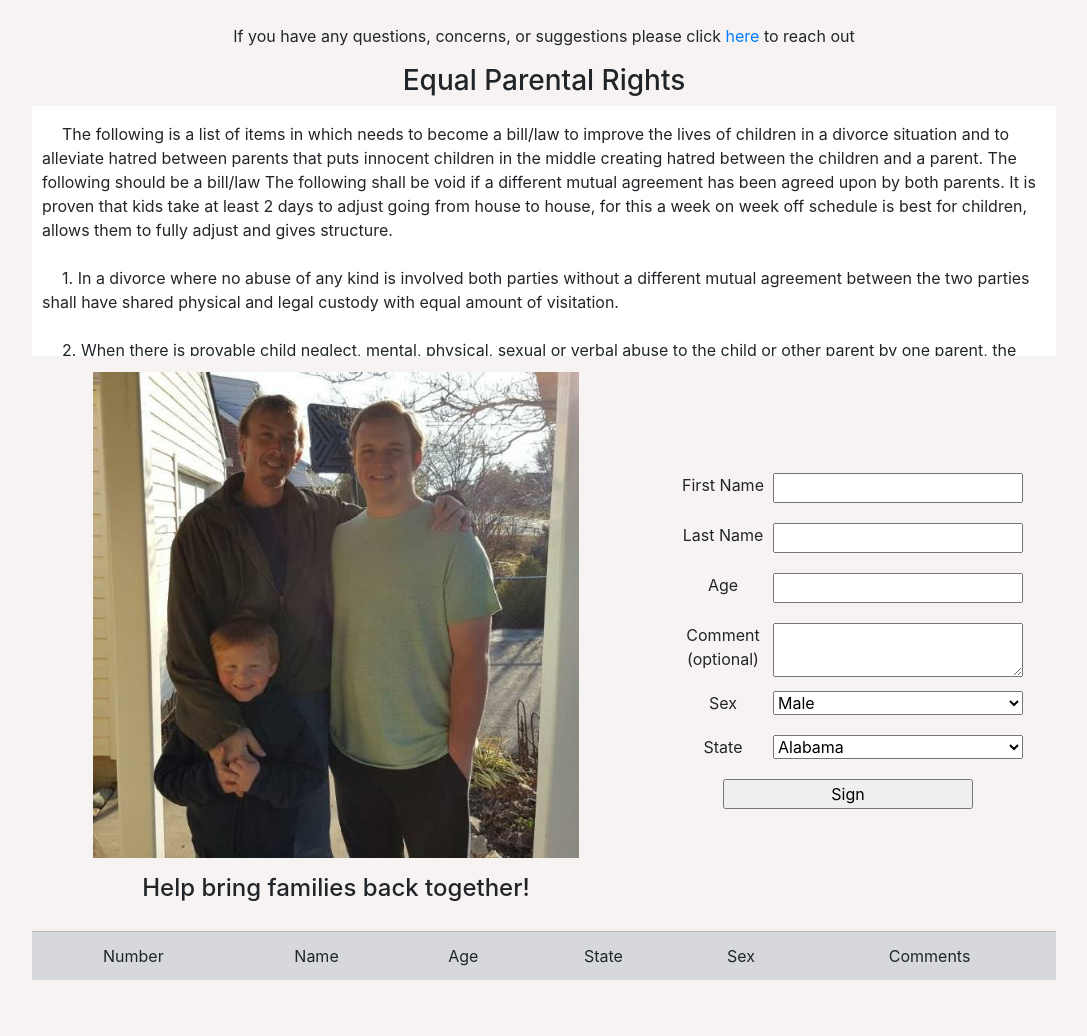
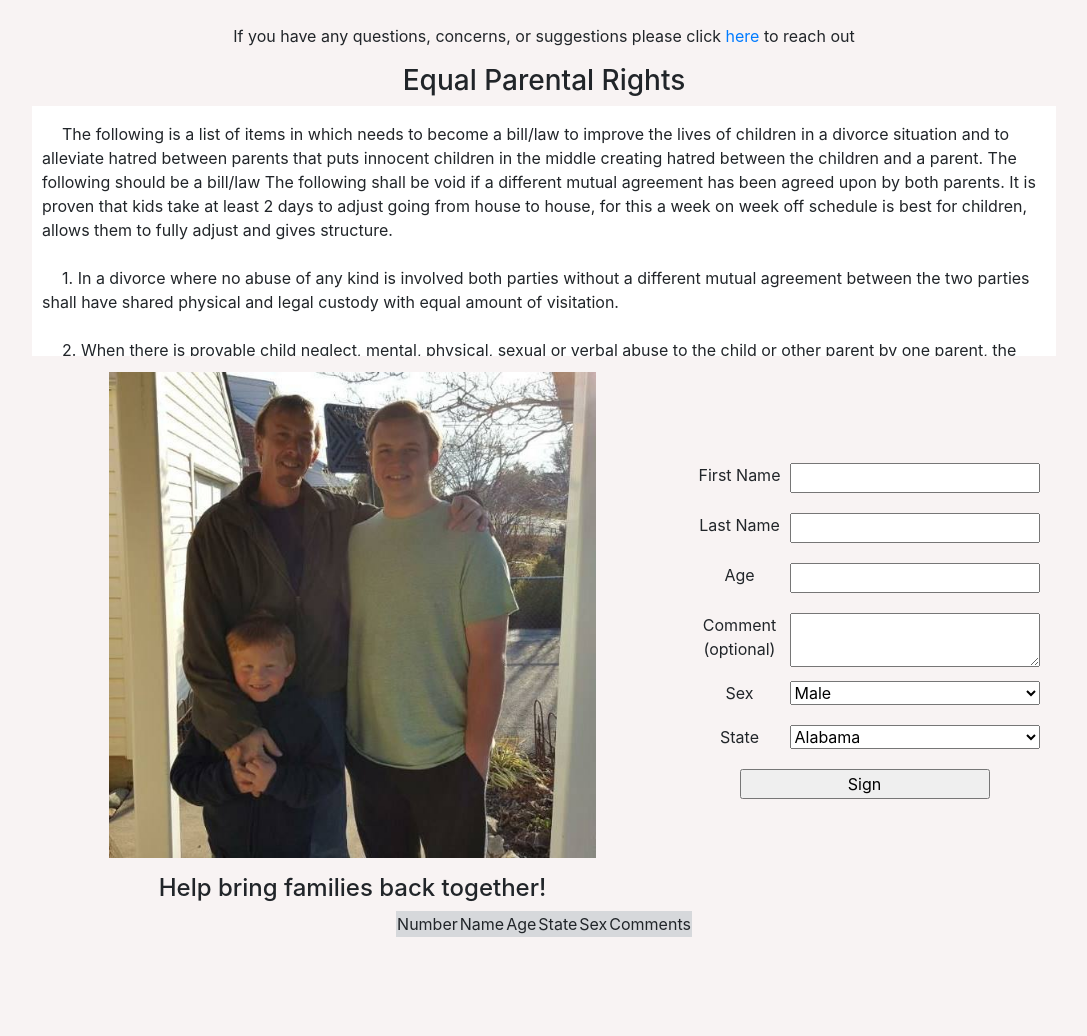
Before and after one commit to Colbyjoe97/Equal_Parental_Rights, a Django app: page / in a window 1280 px wide. Shown: the whole page, without its empty margins (96-1183 px from the left). After the commit the page ends 937 px from the top, so only its background shows below. Run offline with Django 3.2, Linux system fonts and the light colour scheme; data that the repository does not hold is empty; some libraries are stand-ins or nearby versions.

Commit message:
fixed some styling and tested css

```diff
--- a/apps/my_app/static/style.css
+++ b/apps/my_app/static/style.css
@@ -45,14 +45,6 @@ input, select, label {
 span {
     margin-left: 20px;
 }
-.table-list {
-    background-color: yellow;
-    width: 80vw;
-}
-td p{
-    width: 120px;
-    word-wrap: break-word;
-}
 tbody tr {
     background-color: white;
 }
--- a/apps/my_app/templates/index.html
+++ b/apps/my_app/templates/index.html
@@ -106,8 +106,8 @@
             negativity towards each other due to the parents wont have the choice to try and take a child away from
             the other parent. The children will have a higher chance to succeed in life.
         </p>
-        <div class="middle flexed">
-            <div class="middle-left">
+        <div class="middle flexed m-auto">
+            <div class="middle-left m-auto">
                <img src="../static/family.jpg" alt="family pic">
                <h4 class="mt-3">
                    Help bring families back together!
@@ -185,7 +185,7 @@
             </div>
         </div>
         <div class="table-list">
-            <table class="table table-hover table-secondary">
+            <table class="m-auto table-hover table-secondary">
                 <thead>
                     <tr>
                         <td>Number</td>
```
